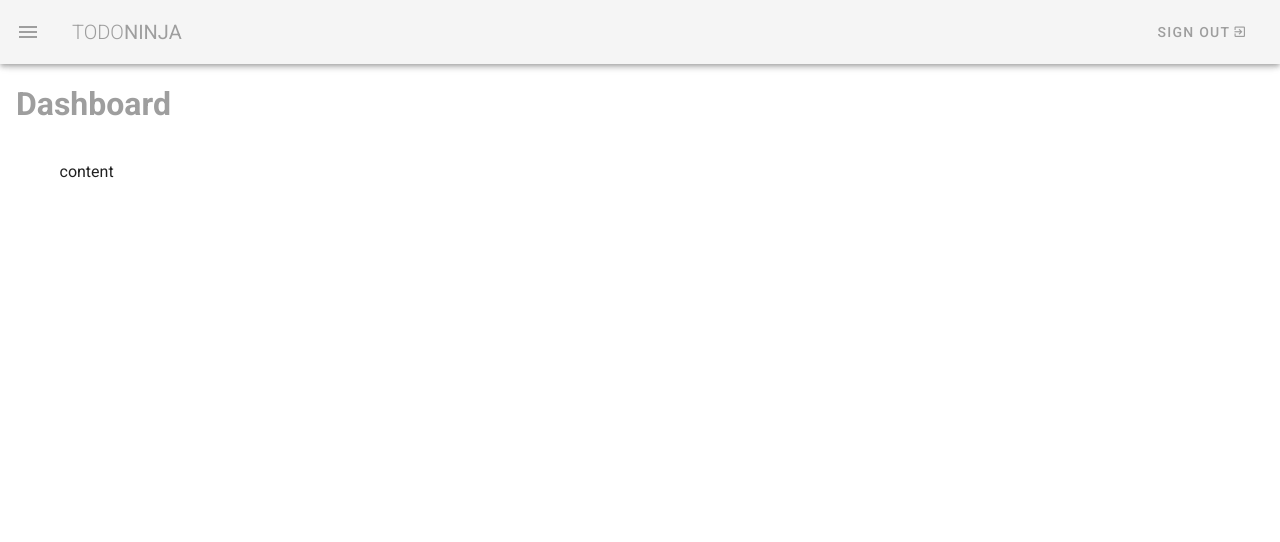
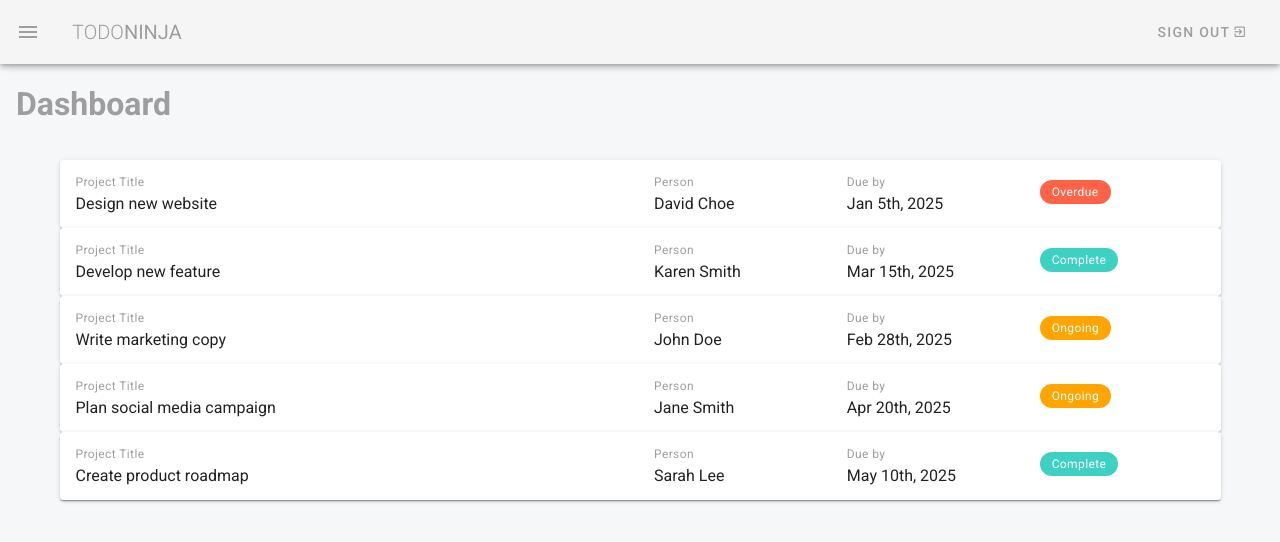
Before and after one commit to breakthrough001/todo-ninja, a Vue app: page / in a window 1280 px wide. Shown: the top 542 px of the page. Built offline with nearby package versions, Linux system fonts and the light colour scheme.

Commit message:
added chips

```diff
--- a/src/App.vue
+++ b/src/App.vue
@@ -1,5 +1,5 @@
 <template>
-  <v-app>
+  <v-app :style="{ background: '#F6F7F9' }">
     <TheNavbar />
     <v-main class="mx-4 mt-4 mb-4">
       <router-view />
@@ -8,9 +8,9 @@
 </template>
 
 <script>
-import TheNavbar from '@/components/TheNavbar';
+import TheNavbar from "@/components/TheNavbar";
 export default {
-  name: 'App',
+  name: "App",
   components: { TheNavbar },
 
   data: () => ({
--- a/src/views/TheDashboard.vue
+++ b/src/views/TheDashboard.vue
@@ -1,12 +1,108 @@
 <template>
   <div class="dashboard">
     <h1 class="subheading grey--text">Dashboard</h1>
-     <v-container class="my-5"> content </v-container>
+    <v-container class="my-5">
+      <v-card
+        v-for="project in projects"
+        :key="project.title"
+        :class="`pa-3 project ${project.status.toLowerCase()}`"
+      >
+        <v-row row wrap>
+          <v-col cols="12" xs="6" md="6">
+            <div class="caption grey--text">Project Title</div>
+            <div>{{ project.title }}</div>
+          </v-col>
+          <v-col cols="12" xs="6" sm="4" md="2">
+            <div class="caption grey--text">Person</div>
+            <div>{{ project.person }}</div>
+          </v-col>
+          <v-col cols="12" xs="6" sm="4" md="2">
+            <div class="caption grey--text">Due by</div>
+            <div>{{ project.due }}</div>
+          </v-col>
+          <v-col cols="12" xs="2" sm="4" md="2">
+            <div>
+              <v-chip
+                id="chip-container"
+                small
+                :class="`white--text caption my-2 ${project.status.toLowerCase()} `"
+                >{{ project.status }}</v-chip
+              >
+            </div>
+          </v-col>
+        </v-row>
+      </v-card>
+      <v-divider></v-divider>
+    </v-container>
   </div>
 </template>
 
 <script>
 export default {
   components: {},
+  data() {
+    return {
+      projects: [
+        {
+          title: "Design new website",
+          person: "David Choe",
+          due: "Jan 5th, 2025",
+          status: "Overdue",
+          content: "Creating wireframes and mockups",
+        },
+        {
+          title: "Develop new feature",
+          person: "Karen Smith",
+          due: "Mar 15th, 2025",
+          status: "Complete",
+          content: "Researching technology options",
+        },
+        {
+          title: "Write marketing copy",
+          person: "John Doe",
+          due: "Feb 28th, 2025",
+          status: "Ongoing",
+          content: "Drafting product descriptions and taglines",
+        },
+        {
+          title: "Plan social media campaign",
+          person: "Jane Smith",
+          due: "Apr 20th, 2025",
+          status: "Ongoing",
+          content: "Developing content calendar and ad targeting",
+        },
+        {
+          title: "Create product roadmap",
+          person: "Sarah Lee",
+          due: "May 10th, 2025",
+          status: "Complete",
+          content: "Gathering input from stakeholders and market research",
+        },
+      ],
+    };
+  },
 };
 </script>
+
+<style>
+.project.complete {
+  border-left: 4px solid #3cd1c2;
+}
+
+.project.ongoing {
+  border-left: 4px solid orange;
+}
+.project.overdue {
+  border-left: 4px solid tomato;
+}
+
+#chip-container.complete {
+  background: #3cd1c2;
+}
+#chip-container.ongoing {
+  background: orange;
+}
+#chip-container.overdue {
+  background: tomato;
+}
+</style>
```
